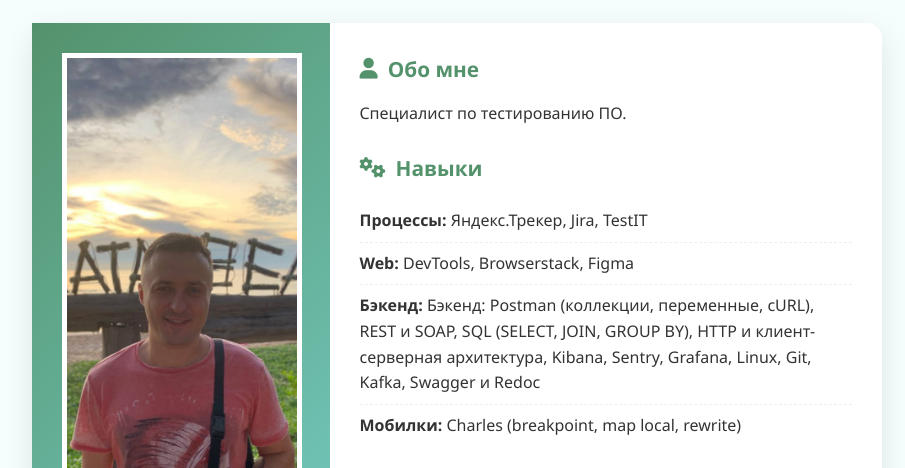
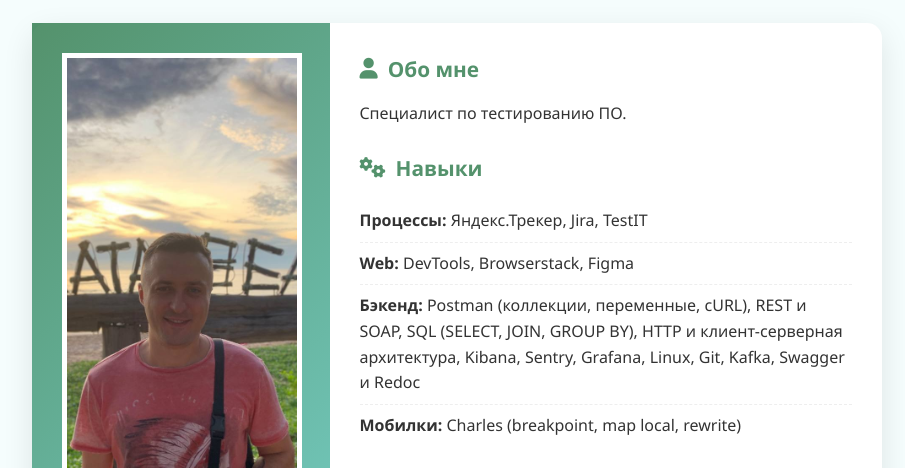
Before and after one commit to yarik-qa/yarik-qa.github.io, a plain HTML site: page index.html in a window 1280 px wide. Shown: the top 468 px of the page, without its empty margins (183-1088 px from the left). Drawn offline with nearby package versions, Linux system fonts and the light colour scheme.

Commit message:
Поправил ошибки

```diff
--- a/index.html
+++ b/index.html
@@ -27,7 +27,7 @@
                 <ul class="skills">
                     <li><strong>Процессы:</strong> Яндекс.Трекер, Jira, TestIT</li>
                     <li><strong>Web:</strong> DevTools, Browserstack, Figma</li>
-                    <li><strong>Бэкенд:</strong> Бэкенд: Postman (коллекции, переменные, cURL), REST и SOAP, SQL (SELECT, JOIN, GROUP BY), HTTP и клиент-серверная архитектура, Kibana, Sentry, Grafana, Linux, Git, Kafka, Swagger и Redoc</li>
+                    <li><strong>Бэкенд:</strong> Postman (коллекции, переменные, cURL), REST и SOAP, SQL (SELECT, JOIN, GROUP BY), HTTP и клиент-серверная архитектура, Kibana, Sentry, Grafana, Linux, Git, Kafka, Swagger и Redoc</li>
                     <li><strong>Мобилки:</strong> Charles (breakpoint, map local, rewrite)</li>
                 </ul>
             </div>
```
